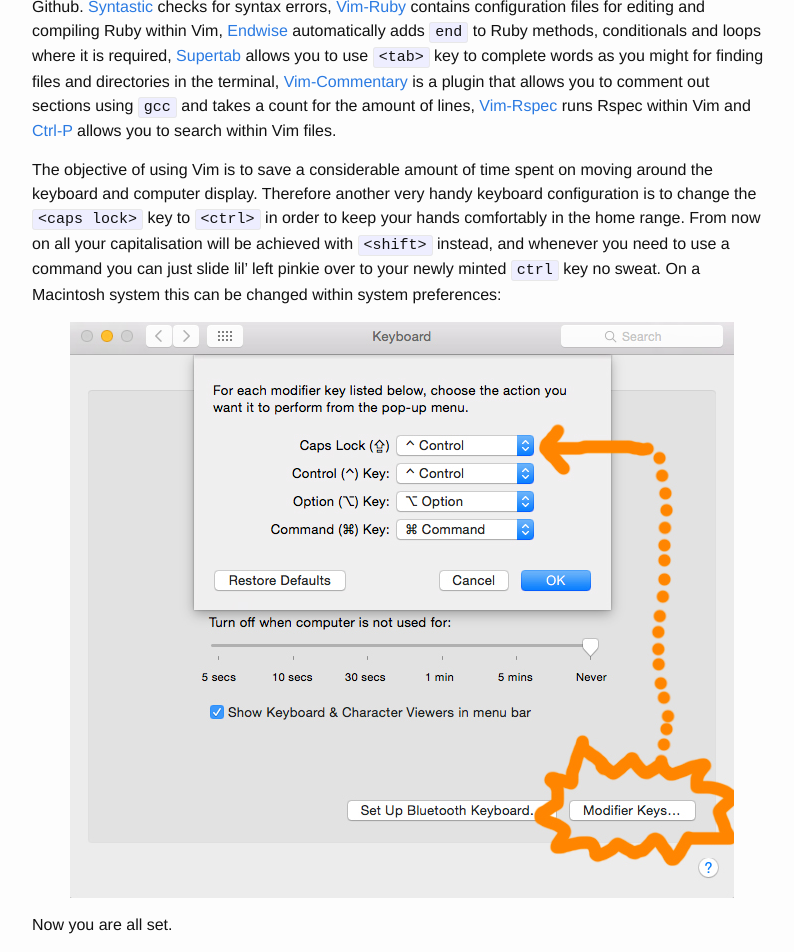
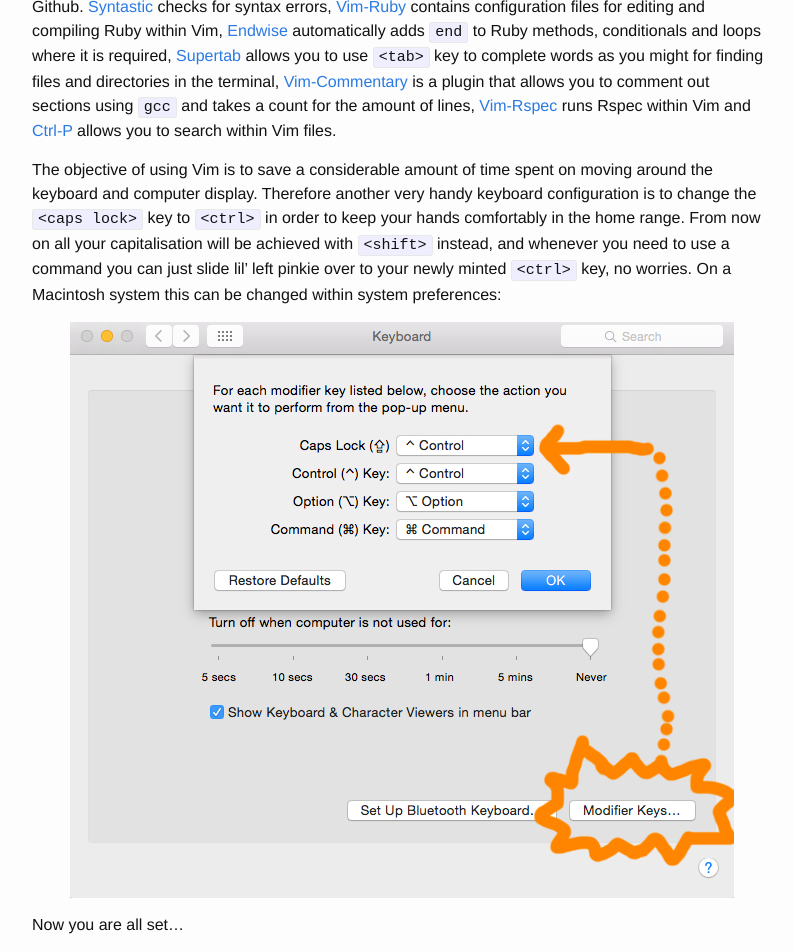
Before and after one commit to DaisyMolving/DaisyMolving.github.io, a Jekyll site: the page built from _posts/2016-01-15-a-vim-config-post.markdown, in a window 1280 px wide and 1400 px high, scrolled down 1124 px. Shown: the top 952 px of the window, without its empty margins (238-1032 px from the left). Built offline with Jekyll 4.4.1, drawn with Linux system fonts in a browser that asks for light colours; grey boxes are pictures that could not be loaded.

Commit message:
edited vim config post and deleted welcome-to-jekyll intro post

```diff
--- a/_posts/2016-01-15-a-vim-config-post.markdown
+++ b/_posts/2016-01-15-a-vim-config-post.markdown
@@ -14,13 +14,13 @@
 
 Following this are my plugins. All of these pictured, and many more useful plugins, can be found on Github. [Syntastic][scrooloose_syntastic] checks for syntax errors, [Vim-Ruby][vim-ruby-github] contains configuration files for editing and compiling Ruby within Vim, [Endwise][endwise-github] automatically adds `end` to Ruby methods, conditionals and loops where it is required, [Supertab][supertab-github] allows you to use `<tab>` key to complete words as you might for finding files and directories in the terminal, [Vim-Commentary][vim-commentary-github] is a plugin that allows you to comment out sections using `gcc` and takes a count for the amount of lines, [Vim-Rspec][vim-rspec-github] runs Rspec within Vim and [Ctrl-P][ctrl-p-github] allows you to search within Vim files.
 
-The objective of using Vim is to save a considerable amount of time spent on moving around the keyboard and computer display. Therefore another very handy keyboard configuration is to change the `<caps lock>` key to `<ctrl>` in order to keep your hands comfortably in the home range. From now on all your capitalisation will be achieved with `<shift>` instead, and whenever you need to use a command you can just slide lil' left pinkie over to your newly minted `ctrl` key no sweat. On a Macintosh system this can be changed within system preferences:
+The objective of using Vim is to save a considerable amount of time spent on moving around the keyboard and computer display. Therefore another very handy keyboard configuration is to change the `<caps lock>` key to `<ctrl>` in order to keep your hands comfortably in the home range. From now on all your capitalisation will be achieved with `<shift>` instead, and whenever you need to use a command you can just slide lil' left pinkie over to your newly minted `<ctrl>` key, no worries. On a Macintosh system this can be changed within system preferences:
 
 <p align="center">
 <img src="../../../../../../../assets/change_caps_lock_to_ctrl.jpg">
 </p>
 
-Now you are all set.
+Now you are all set...
 
 <p align="center">
 <img src="https://s.yimg.com/ny/api/res/1.2/yu3L92jNn_JavuhoDZHpjA--/YXBwaWQ9aGlnaGxhbmRlcjtzbT0xO3c9NTAwO2g9MjEy/http://l.yimg.com/cd/diminuendo/1.0/original/23a7d58f5cd5ea3ab7dfc01677aee0981df94b3f.gif">
```
Also changed, not shown: _posts/2016-02-04-welcome-to-jekyll.markdown (deleted, +0 -24 lines).
